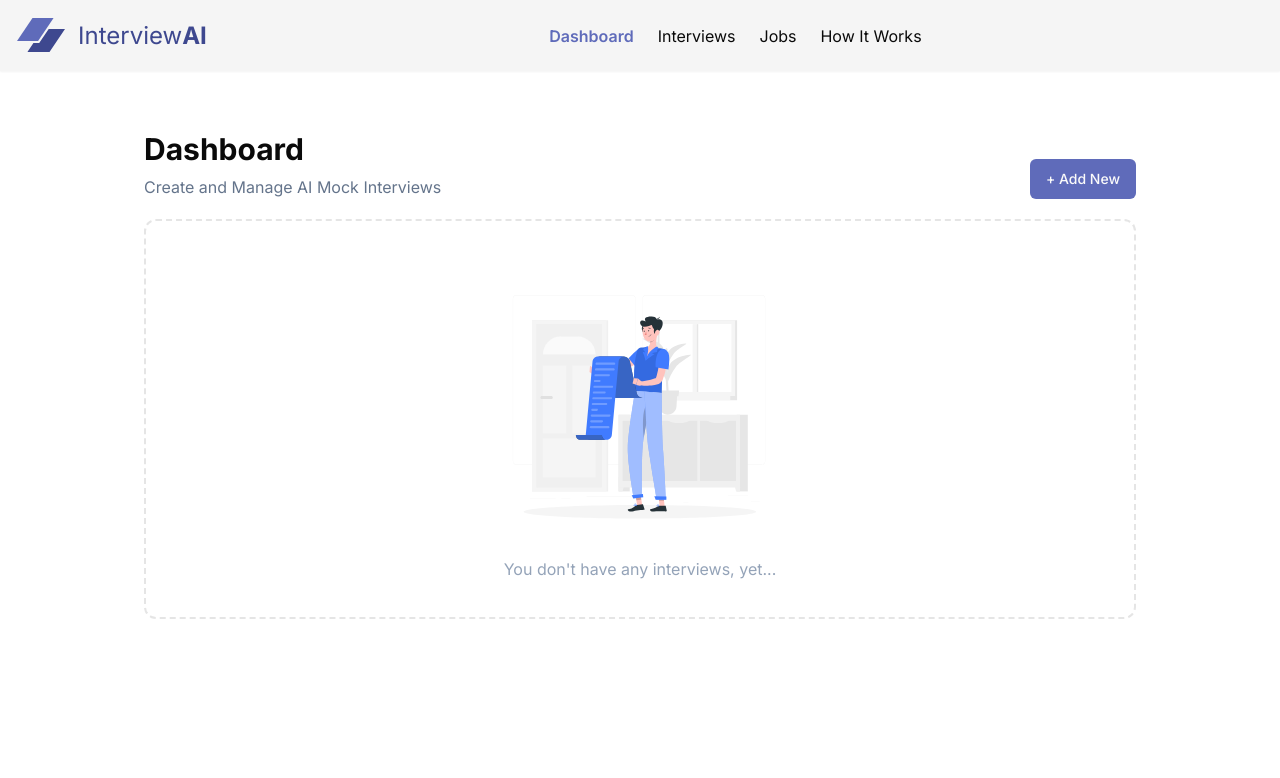
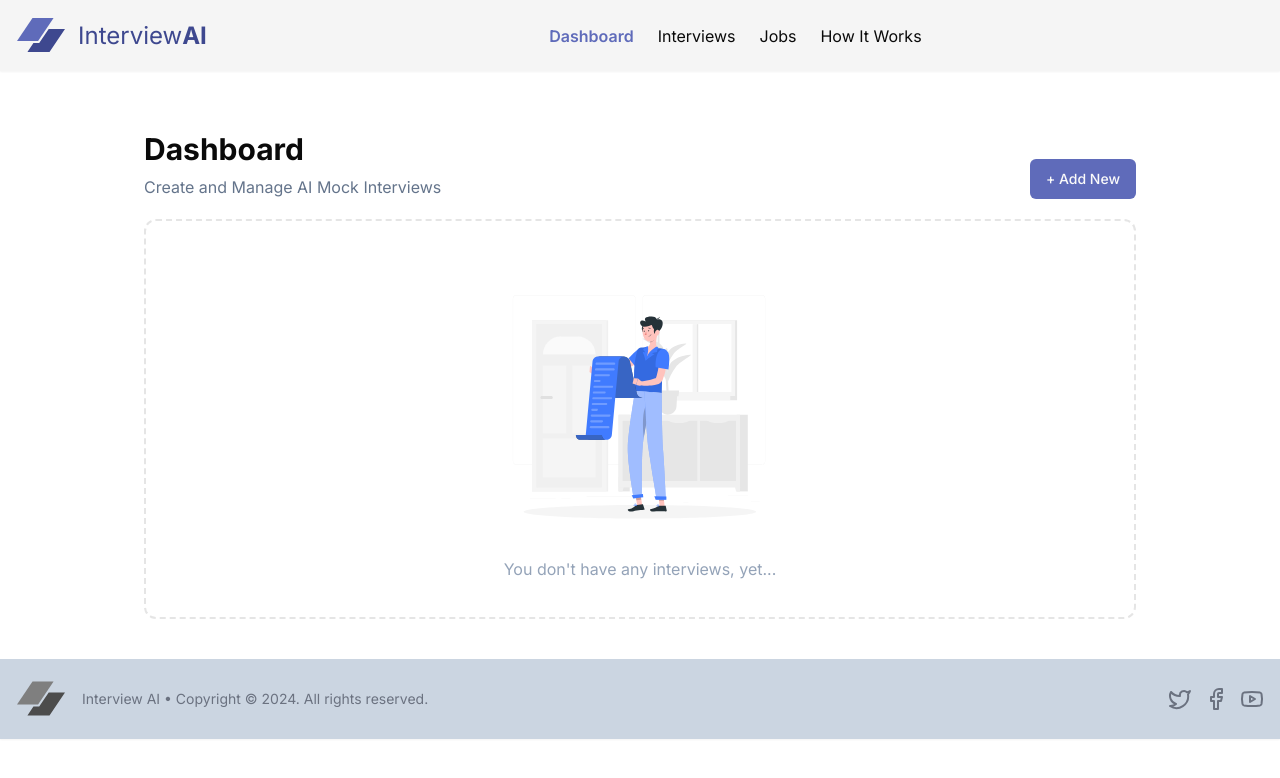
Before and after one commit to TaylorBeck/interview-ai, a Next.js app: page /dashboard in a window 1280 px wide. Shown: the top 778 px of the page. Built offline with nearby package versions, Linux system fonts and the light colour scheme; no server answers.

Commit message:
Add footer

```diff
--- /dev/null
+++ b/app/dashboard/_components/Footer.jsx
@@ -0,0 +1,30 @@
+import React from 'react'
+
+import Image from 'next/image'
+
+import {
+  Twitter,
+  Facebook,
+  Youtube
+} from 'lucide-react';
+
+function Footer() {
+  const iconStyles = 'text-gray-500  hover:text-blue-600 hover:scale-105 hover:cursor-pointer';
+  return (
+    <div className='hidden mobile:flex justify-between items-center bg-slate-300 shadow-sm p-4 h-[80px]'>
+      <div className="flex items-center gap-4">
+        <Image src={'/logo-dark.svg'} width={50} height={50} style={{ width: '50px', height: '50px' }} alt='logo' />
+        <p class="mt-4 text-center text-sm text-gray-500 lg:mt-0 lg:text-right">
+          Interview AI • Copyright &copy; 2024. All rights reserved.
+        </p>
+      </div>
+      <div className="flex gap-3">
+        <Twitter className={iconStyles} />
+        <Facebook className={iconStyles} />
+        <Youtube className={iconStyles} />
+      </div>
+    </div>
+  )
+}
+
+export default Footer
--- a/app/dashboard/layout.jsx
+++ b/app/dashboard/layout.jsx
@@ -1,7 +1,8 @@
-import React from 'react'
+import React from 'react';
 
-import Header from './_components/Header'
-import Tabbar from './_components/Tabbar'
+import Header from './_components/Header';
+import Footer from './_components/Footer';
+import Tabbar from './_components/Tabbar';
 
 function DashboardLayout({ children }) {
   return (
@@ -10,9 +11,10 @@ function DashboardLayout({ children }) {
       <div className="mx-5 md:mx-14 lg:mx-36">
         {children}
       </div>
+      <Footer />
       <Tabbar className="mobile:hidden" />
     </div>
   )
 }
 
-export default DashboardLayout
+export default DashboardLayout;
```
Also changed, not shown: public/logo-dark.svg (added).
